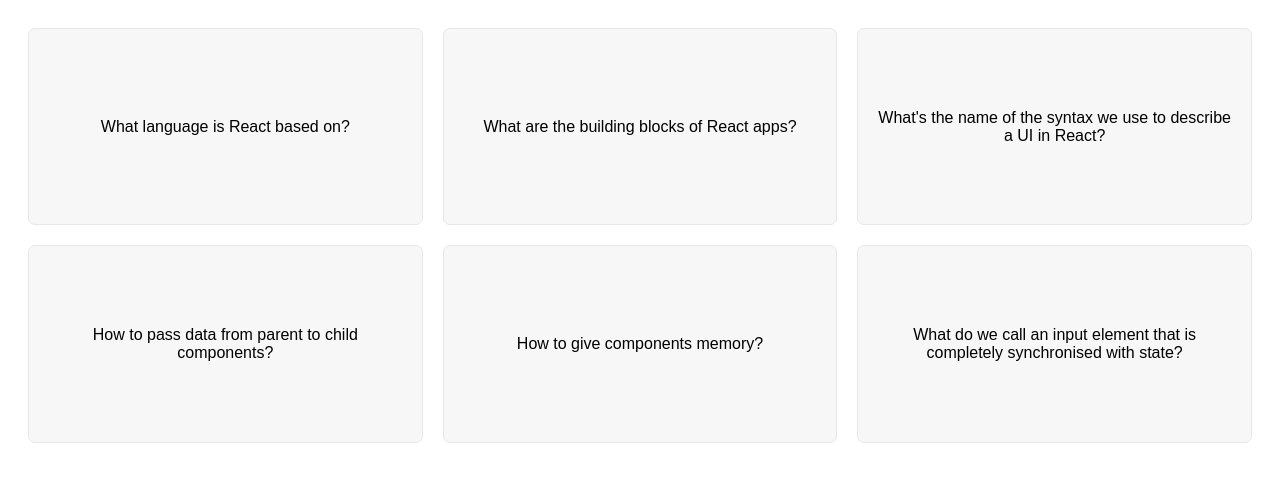
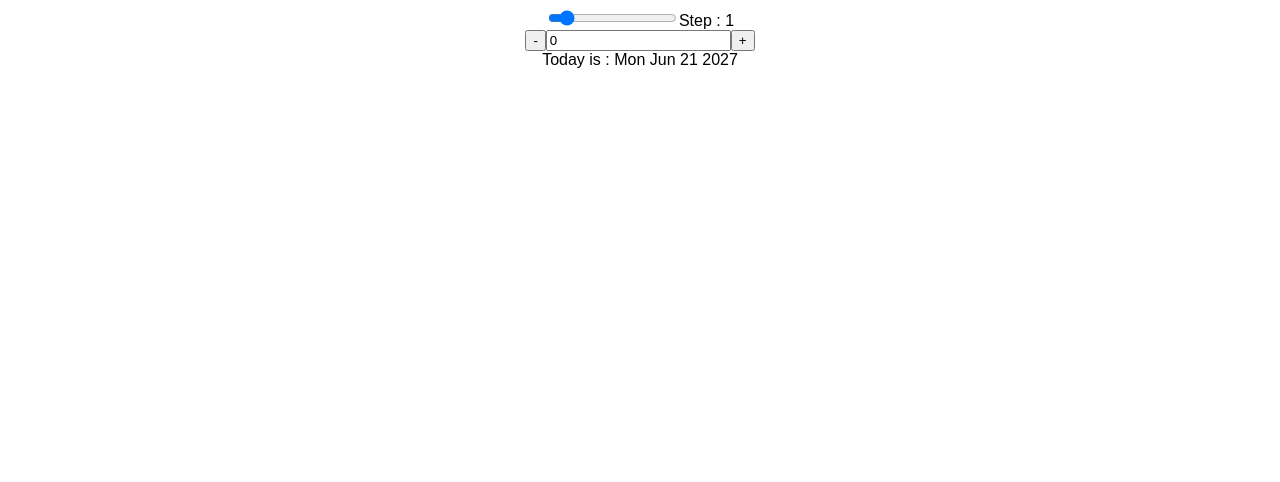
Before and after one commit to AjaxMhdy-17/react-basics, a React (Vite) app: page / in a window 1280 px wide. Shown: the top 482 px of the page. Built offline with nearby package versions, Linux system fonts and the light colour scheme.

Commit message:
state management example 2

```diff
--- a/src/App.css
+++ b/src/App.css
@@ -1,34 +1,4 @@
-* {
-  box-sizing: border-box;
+.App {
+  font-family: sans-serif;
+  text-align: center;
 }
-
-body {
-  font-family: sans-serif;
-  padding: 20px;
-}
-
-.flashcards {
-  display: grid;
-  grid-template-columns: 1fr 1fr 1fr;
-  gap: 20px;
-}
-
-.flashcards div {
-  border: 1px solid #e7e7e7;
-  background-color: #f7f7f7;
-  border-radius: 7px;
-  aspect-ratio: 2 / 1;
-  display: flex;
-  align-items: center;
-  justify-content: center;
-  text-align: center;
-  padding: 20px;
-  cursor: pointer;
-}
-
-div.selected {
-  border: 1px solid #e03131;
-  background-color: #e03131;
-  color: #fff;
-  font-weight: bold;
-}
--- a/src/App.jsx
+++ b/src/App.jsx
@@ -1,69 +1,120 @@
 import { useState } from "react";
-import "../src/App.css";
+import "./App.css";
 
-const questions = [
-  {
-    id: 3457,
-    question: "What language is React based on?",
-    answer: "JavaScript",
-  },
-  {
-    id: 7336,
-    question: "What are the building blocks of React apps?",
-    answer: "Components",
-  },
-  {
-    id: 8832,
-    question: "What's the name of the syntax we use to describe a UI in React?",
-    answer: "JSX",
-  },
-  {
-    id: 1297,
-    question: "How to pass data from parent to child components?",
-    answer: "Props",
-  },
-  {
-    id: 9103,
-    question: "How to give components memory?",
-    answer: "useState hook",
-  },
-  {
-    id: 2002,
-    question:
-      "What do we call an input element that is completely synchronised with state?",
-    answer: "Controlled element",
-  },
-];
-
-function App() {
+export default function App() {
   return (
     <div className="App">
-      <FlashCards />
+      <Counter />
     </div>
   );
 }
 
-function FlashCards() {
-  const [selectId, setSelectId] = useState(null);
+function Counter() {
+  const [count, setCount] = useState(0);
+  const [step, setStep] = useState(1);
 
-  const handleSelectedId = (id) => {
-    setSelectId(id === selectId ? null : id);
-  }
+  const date = new Date("june 21 2027");
+  date.setDate(date.getDate() + count);
+
+  const handleDate = (value) => {
+    setCount(value);
+  };
+
+  const handleReset = () => {
+    setCount(0);
+    setStep(1);
+    console.log("hey");
+  };
 
   return (
-    <div className="flashcards">
-      {questions.map((question) => (
-        <div
-          key={question.id}
-          className={selectId == question.id ? "selected" : ""}
-          onClick={() => handleSelectedId(question.id)}
-        >
+    <div>
+      <div>
+        <input
+          type="range"
+          min={0}
+          max={10}
+          value={step}
+          onChange={(e) => setStep(Number(e.target.value))}
+        />
+        <span>Step : {step}</span>
+      </div>
 
-          <p>{selectId == question.id ? question.answer : question.question}</p>
-        </div>
-      ))}
+      <div>
+        <button onClick={() => setCount((count) => count - step)}>-</button>
+        <input
+          type="text"
+          value={count}
+          onChange={(e) => handleDate(Number(e.target.value))}
+        />
+        <button onClick={() => setCount((count) => count + step)}>+</button>
+      </div>
+      <div>
+        {count == 0
+          ? "Today is : "
+          : count > 0
+          ? `${count} days from today `
+          : `${Math.abs(count)} days ago was `}
+        <span>{date.toDateString()}</span>
+      </div>
+
+      <div>
+          {count !==  0 &&  <button onClick={handleReset}>reset</button>}
+      </div>
     </div>
   );
 }
 
-export default App;
+// function Counter() {
+//   const [count, setCount] = useState(0);
+//   const [step, setStep] = useState(1);
+
+//   function handleReset() {
+//     setCount(0);
+//     setStep(1);
+//   }
+
+//   const date = new Date("june 21 2027");
+//   date.setDate(date.getDate() + count);
+
+//   return (
+//     <div>
+//       <div>
+//         <input
+//           type="range"
+//           min="0"
+//           max="10"
+//           value={step}
+//           onChange={(e) => setStep(Number(e.target.value))}
+//         />
+//         <span>Step: {step}</span>
+//       </div>
+
+//       <div>
+//         <button onClick={() => setCount((c) => c - step)}>-</button>
+//         <input
+//           type="text"
+//           value={count}
+//           onChange={(e) => setCount(Number(e.target.value))}
+//         />
+//         <button onClick={() => setCount((c) => c + step)}>+</button>
+//       </div>
+
+//       <p>
+//         <span>
+//           {count === 0
+//             ? "Today is "
+//             : count > 0
+//             ? `${count} days from today is `
+//             : `${Math.abs(count)} days ago was `}
+//         </span>
+//         <span>{date.toDateString()}</span>
+//       </p>
+
+//       {count !== 0 || step !== 1 ? (
+//         <div>
+//           <button onClick={handleReset}>Reset</button>
+//         </div>
+//       ) : null}
+//     </div>
+//   );
+// }
```
